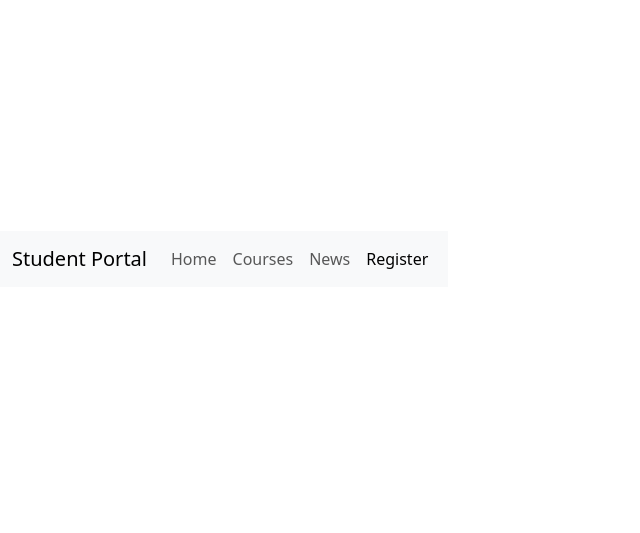
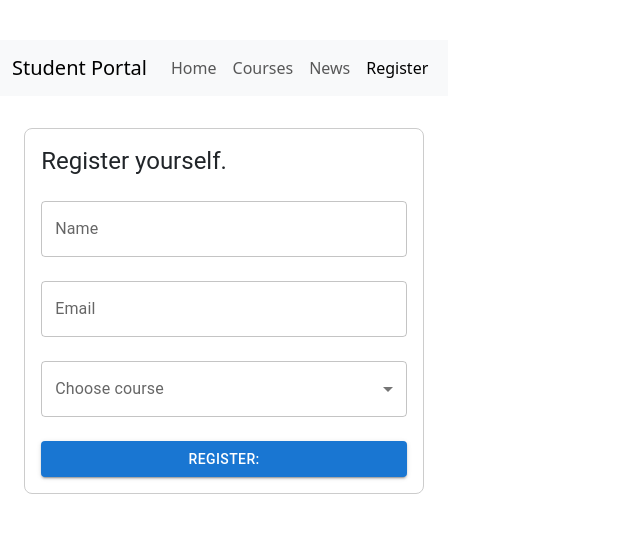
Before and after one commit to idasoderlund/student-portal, a React (Vite) app: page /register in a window 1280 px wide. Shown: the part 133-666 px from the top of the page, without its empty margins (0-640 px from the left). Built offline with nearby package versions, Linux system fonts and the light colour scheme.

Commit message:
trying to solve error

```diff
--- a/src/App.jsx
+++ b/src/App.jsx
@@ -16,7 +16,7 @@ function App() {
           <Route path="courses" element={<Courses />} />
           <Route path="/courses/:id" element={<CourseDetails />} />
           <Route path="/news" element={<News />} />
-          <Route path="./pages/Register.jsx" element={<Register />} />
+          <Route path="/register" element={<Register />} />
         </Routes>
       </div>
     </Router>
--- a/src/components/Navbar.jsx
+++ b/src/components/Navbar.jsx
@@ -10,19 +10,19 @@ function NavigationBar() {
         <Navbar.Toggle aria-controls="basic-navbar-nav" />
         <Navbar.Collapse id="basic-navbar-nav">
           <Nav>
-            <LinkContainer to="/Home">
+            <LinkContainer to="/">
               <Nav.Link>Home</Nav.Link>
             </LinkContainer>
 
-            <LinkContainer to="/Courses">
+            <LinkContainer to="/courses">
               <Nav.Link>Courses</Nav.Link>
             </LinkContainer>
 
-            <LinkContainer to="/News">
+            <LinkContainer to="/news">
               <Nav.Link>News</Nav.Link>
             </LinkContainer>
 
-            <LinkContainer to="/Register">
+            <LinkContainer to="/register">
               <Nav.Link>Register</Nav.Link>
             </LinkContainer>
           </Nav>
--- a/src/main.jsx
+++ b/src/main.jsx
@@ -3,10 +3,8 @@ import { StrictMode } from "react";
 import { createRoot } from "react-dom/client";
 import "./index.css";
 import App from "./App.jsx";
-import ReactDOM from "react-dom/client";
 import "bootstrap/dist/css/bootstrap.min.css";
 import { RegistrationProvider } from "./components/RegisterForm.jsx";
-import { BrowserRouter } from "react-router-dom";
 
 const container = document.getElementById("root");
 const root = createRoot(container);
--- a/src/pages/Register.jsx
+++ b/src/pages/Register.jsx
@@ -15,7 +15,7 @@ function Register() {
     if (name && email && courseId) {
       addRegistration({ name, email, courseId: parseInt(courseId) });
       alert("Registered!");
-      navigate("/src/pages/Home.jsx"); //kolla denna vägen
+      navigate("/"); //kolla denna vägen
     } else {
       alert("Fill in all the details.");
     }
```
